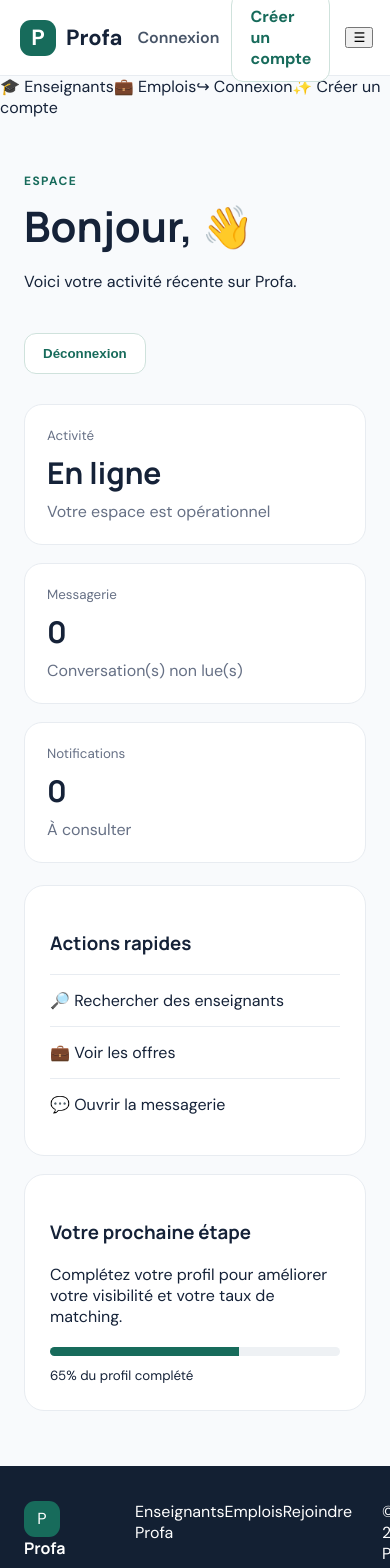
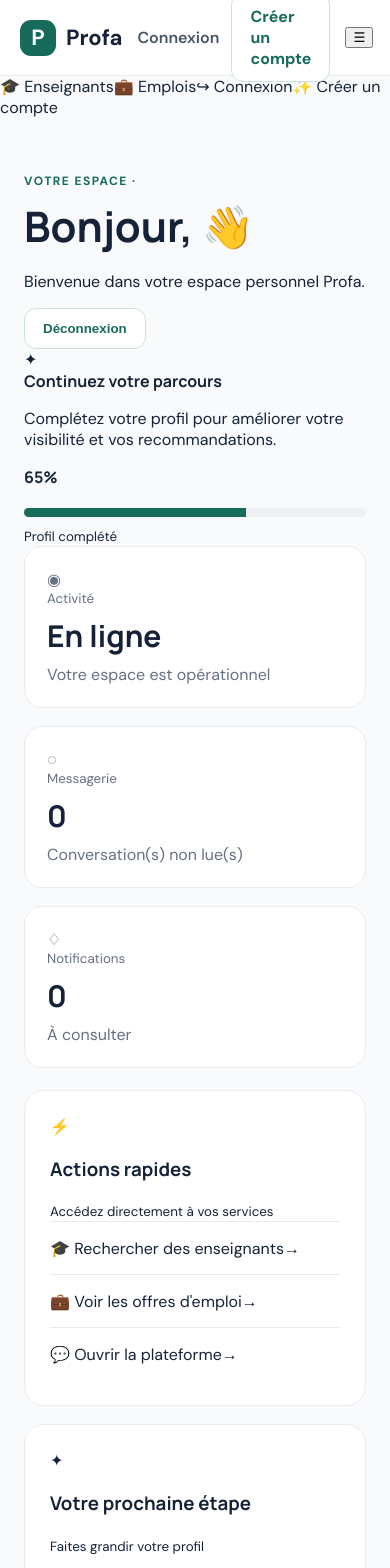
Before and after one commit to Namoussa7/profa, an Angular app in the folder frontend/: page /dashboard in a window 390 px wide. Shown: the top 1568 px of the page. Built offline with nearby package versions, Linux system fonts and the light colour scheme.

Commit message:
PROFA V2 - modern responsive interface

```diff
--- a/frontend/src/app/pages/dashboard.component.ts
+++ b/frontend/src/app/pages/dashboard.component.ts
@@ -1 +1,17 @@
-import {Component,inject} from '@angular/core';import {CommonModule} from '@angular/common';import {RouterLink} from '@angular/router';import {AuthService} from '../core/auth/auth.service';@Component({standalone:true,imports:[CommonModule,RouterLink],template:`<section class="dash"><div class="dash-head"><div><div class="eyebrow">Espace {{auth.role()}}</div><h1>Bonjour, {{auth.user?.firstName}} 👋</h1><p>Voici votre activité récente sur Profa.</p></div><div><a class="btn ghost" *ngIf="auth.role()==='ADMIN'" routerLink="/admin">Administration</a> <button class="btn ghost" (click)="auth.logout()">Déconnexion</button></div></div><div class="stats"><div><small>Activité</small><strong>En ligne</strong><span>Votre espace est opérationnel</span></div><div><small>Messagerie</small><strong>0</strong><span>Conversation(s) non lue(s)</span></div><div><small>Notifications</small><strong>0</strong><span>À consulter</span></div></div><div class="dash-grid"><article><h3>Actions rapides</h3><a routerLink="/enseignants">🔎 Rechercher des enseignants</a><a routerLink="/emplois">💼 Voir les offres</a><a routerLink="/">💬 Ouvrir la messagerie</a></article><article><h3>Votre prochaine étape</h3><p>Complétez votre profil pour améliorer votre visibilité et votre taux de matching.</p><div class="progress"><span style="width:65%"></span></div><small>65% du profil complété</small></article></div></section>`})export class DashboardComponent{auth=inject(AuthService)}
+import {Component,inject} from '@angular/core';
+import {CommonModule} from '@angular/common';
+import {RouterLink} from '@angular/router';
+import {AuthService} from '../core/auth/auth.service';
+
+@Component({
+ standalone:true,
+ imports:[CommonModule,RouterLink],
+ template:`
+ <section class="dash dashboard-modern">
+   <div class="dash-welcome"><div><div class="eyebrow">VOTRE ESPACE · {{auth.role()}}</div><h1>Bonjour, {{auth.user?.firstName}} <span>👋</span></h1><p>Bienvenue dans votre espace personnel Profa.</p></div><div class="dash-actions"><a class="btn ghost" *ngIf="auth.role()==='ADMIN'" routerLink="/admin">Administration</a><button class="btn ghost" (click)="auth.logout()">Déconnexion</button></div></div>
+   <div class="welcome-strip"><div><span>✦</span><div><strong>Continuez votre parcours</strong><p>Complétez votre profil pour améliorer votre visibilité et vos recommandations.</p></div></div><div class="profile-progress"><strong>65%</strong><div><div class="progress"><span style="width:65%"></span></div><small>Profil complété</small></div></div></div>
+   <div class="stats modern-stats"><div><span class="stat-icon">◉</span><small>Activité</small><strong>En ligne</strong><span>Votre espace est opérationnel</span></div><div><span class="stat-icon">◌</span><small>Messagerie</small><strong>0</strong><span>Conversation(s) non lue(s)</span></div><div><span class="stat-icon">♢</span><small>Notifications</small><strong>0</strong><span>À consulter</span></div></div>
+   <div class="dash-grid modern-dash-grid"><article><div class="card-title"><span>⚡</span><div><h3>Actions rapides</h3><small>Accédez directement à vos services</small></div></div><a routerLink="/enseignants">🎓 <span>Rechercher des enseignants</span><b>→</b></a><a routerLink="/emplois">💼 <span>Voir les offres d'emploi</span><b>→</b></a><a routerLink="/">💬 <span>Ouvrir la plateforme</span><b>→</b></a></article><article><div class="card-title"><span>✦</span><div><h3>Votre prochaine étape</h3><small>Faites grandir votre profil</small></div></div><p>Un profil complet vous permet de présenter votre expérience, vos matières et vos disponibilités.</p><a class="text-link" routerLink="/enseignants">Découvrir Profa →</a></article></div>
+ </section>`
+})
+export class DashboardComponent {auth=inject(AuthService)}
```
